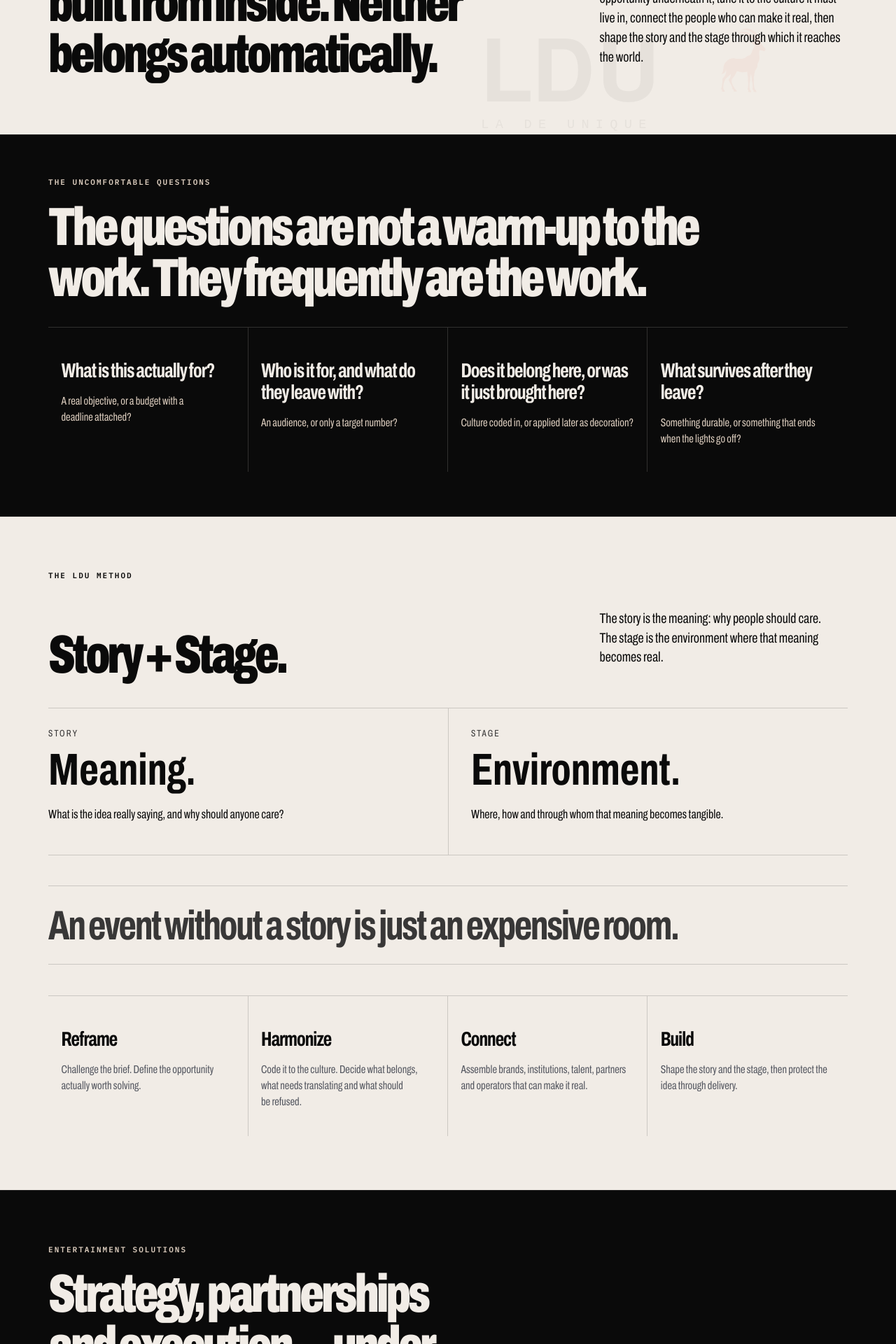
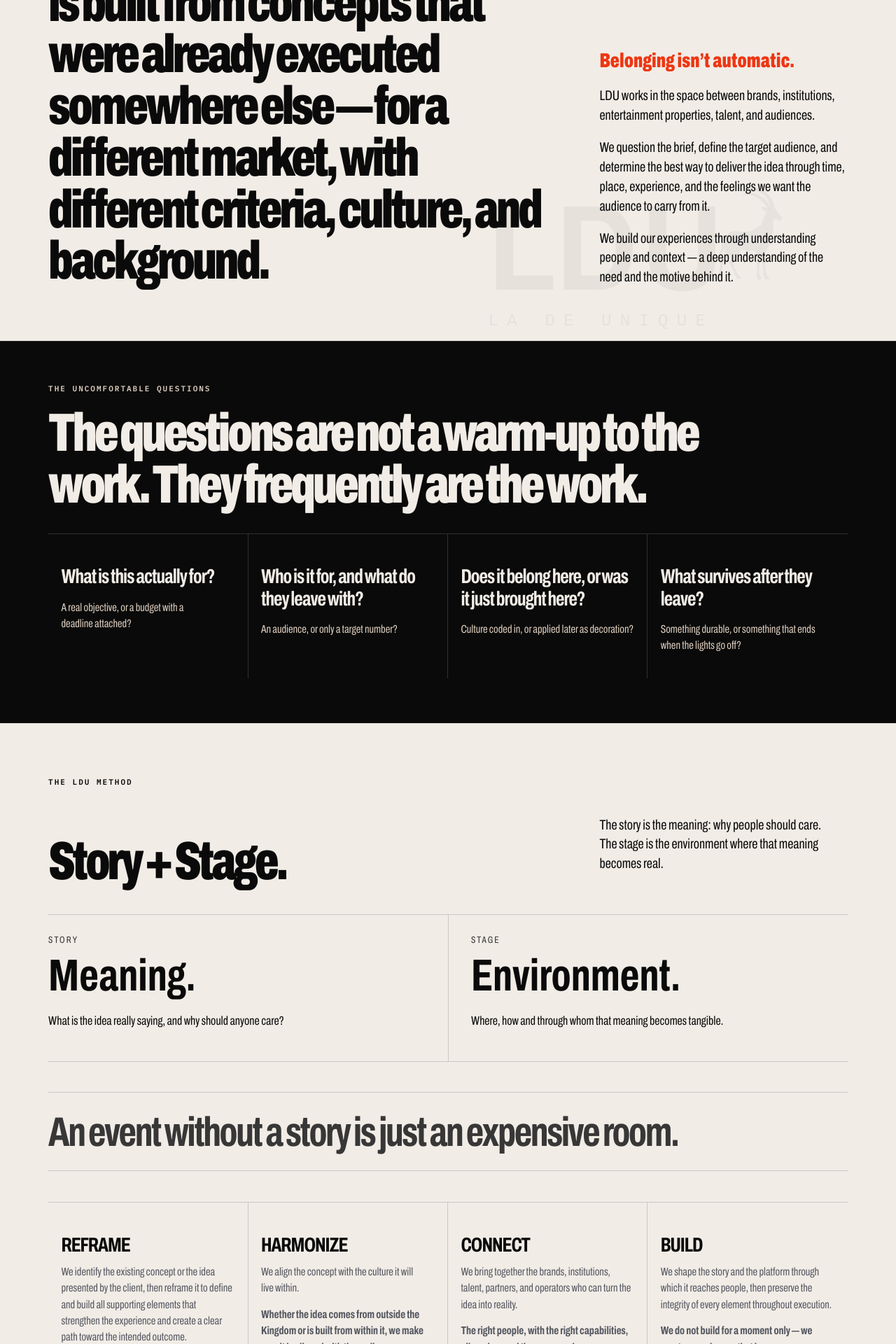
Before and after one commit to ex-experience/ldu.sa, a React (Vite) app: page / in a window 1280 px wide. Shown: the part 1140-3060 px from the top of the page at 70% size. Built offline with nearby package versions, Linux system fonts and the light colour scheme.

Commit message:
Update LDU position method copy and brand lockup

```diff
--- a/src/components/Header.jsx
+++ b/src/components/Header.jsx
@@ -92,7 +92,8 @@
           <img
             className="brand-logo brand-logo-onyx"
             src={logoOnyx}
-            alt="LDU"
+            alt=""
+            aria-hidden="true"
           />
         </a>
 
--- a/src/components/Method.jsx
+++ b/src/components/Method.jsx
@@ -34,12 +34,24 @@
       <blockquote data-reveal>{t("method.quote")}</blockquote>
 
       <div className="method-grid no-number-grid" data-reveal>
-        {steps.map((key) => (
-          <article key={key}>
-            <h3>{t(`method.${key}`)}</h3>
-            <p>{t(`method.${key}Body`)}</p>
-          </article>
-        ))}
+        {steps.map((key) => {
+          const paragraphs = t(`method.${key}Body`).split("\n\n");
+          return (
+            <article key={key}>
+              <h3>{t(`method.${key}`)}</h3>
+              <div className="method-step-copy">
+                {paragraphs.map((paragraph, index) => (
+                  <p
+                    className={index > 0 ? "method-conclusion" : ""}
+                    key={`${key}-${index}`}
+                  >
+                    {paragraph}
+                  </p>
+                ))}
+              </div>
+            </article>
+          );
+        })}
       </div>
     </section>
   );
--- a/src/components/Position.jsx
+++ b/src/components/Position.jsx
@@ -6,6 +6,7 @@
 
 export default function Position() {
   const { t } = useI18n();
+  const positionParagraphs = t("position.body").split("\n\n");
 
   return (
     <>
@@ -13,9 +14,20 @@
         <div data-reveal>
           <div className="section-kicker">{t("position.kicker")}</div>
 
-          <div className="position-grid">
+          <div className="position-grid position-grid-editorial">
             <h2>{t("position.title")}</h2>
-            <p className="lead">{t("position.body")}</p>
+
+            <div className="position-copy">
+              {positionParagraphs.map((paragraph, index) => (
+                <p
+                  className={`lead ${index === 0 ? "position-statement" : ""}`}
+                  key={`${index}-${paragraph.slice(0, 18)}`}
+                >
+                  {paragraph}
+                </p>
+              ))}
+            </div>
+
             <img className="watermark wordmark-watermark" src={logoOnyx} alt="" />
           </div>
         </div>
--- a/src/i18n/translations.js
+++ b/src/i18n/translations.js
@@ -45,8 +45,8 @@
     "marquee.c": "Connect the people",
     "marquee.s": "Build the stage",
     "position.kicker": "Position",
-    "position.title": "Entertainment can arrive from outside. It can be built from inside. Neither belongs automatically.",
-    "position.body": "LDU works at that seam: between brands, institutions, entertainment properties, talent and audiences. We challenge the brief, uncover the more valuable opportunity underneath it, tune it to the culture it must live in, connect the people who can make it real, then shape the story and the stage through which it reaches the world.",
+    "position.title": "Entertainment either arrives from international sources, or is built from concepts that were already executed somewhere else — for a different market, with different criteria, culture, and background.",
+    "position.body": "Belonging isn’t automatic.\n\nLDU works in the space between brands, institutions, entertainment properties, talent, and audiences.\n\nWe question the brief, define the target audience, and determine the best way to deliver the idea through time, place, experience, and the feelings we want the audience to carry from it.\n\nWe build our experiences through understanding people and context — a deep understanding of the need and the motive behind it.",
     "questions.kicker": "The uncomfortable questions",
     "questions.title": "The questions are not a warm-up to the work. They frequently are the work.",
     "questions.q1": "What is this actually for?",
@@ -65,14 +65,14 @@
     "method.stageTitle": "Environment.",
     "method.stageBody": "Where, how and through whom that meaning becomes tangible.",
     "method.quote": "An event without a story is just an expensive room.",
-    "method.reframe": "Reframe",
-    "method.reframeBody": "Challenge the brief. Define the opportunity actually worth solving.",
-    "method.harmonize": "Harmonize",
-    "method.harmonizeBody": "Code it to the culture. Decide what belongs, what needs translating and what should be refused.",
-    "method.connect": "Connect",
-    "method.connectBody": "Assemble brands, institutions, talent, partners and operators that can make it real.",
-    "method.build": "Build",
-    "method.buildBody": "Shape the story and the stage, then protect the idea through delivery.",
+    "method.reframe": "REFRAME",
+    "method.reframeBody": "We identify the existing concept or the idea presented by the client, then reframe it to define and build all supporting elements that strengthen the experience and create a clear path toward the intended outcome.",
+    "method.harmonize": "HARMONIZE",
+    "method.harmonizeBody": "We align the concept with the culture it will live within.\n\nWhether the idea comes from outside the Kingdom or is built from within it, we make sure it is aligned with the audience, age group, location, cultural context, and surrounding environment.",
+    "method.connect": "CONNECT",
+    "method.connectBody": "We bring together the brands, institutions, talent, partners, and operators who can turn the idea into reality.\n\nThe right people, with the right capabilities, aligned around the same goal.",
+    "method.build": "BUILD",
+    "method.buildBody": "We shape the story and the platform through which it reaches people, then preserve the integrity of every element throughout execution.\n\nWe do not build for a moment only — we create experiences that leave a memory, one that can evolve over time into a legacy.",
     "services.kicker": "Entertainment solutions",
     "services.title": "Strategy, partnerships and execution — under one accountable lead.",
     "services.body": "LDU is an entertainment solutions company. We sell solved problems, then direct the right specialists around the outcome.",
@@ -209,8 +209,8 @@
     "marquee.c": "اربط الأشخاص المناسبين",
     "marquee.s": "ابنِ المسرح",
     "position.kicker": "تموضعنا",
-    "position.title": "قد يأتي الترفيه من الخارج أو يولد من الداخل. في الحالتين، الانتماء ليس تلقائيًا.",
-    "position.body": "تعمل إل دي يونيك عند نقطة الالتقاء بين العلامات والمؤسسات والمشروعات الترفيهية والمواهب والجمهور. نراجع الملخص، نكشف الفرصة الأهم تحته، نضبطها على الثقافة التي ستعيش فيها، نصل الأشخاص القادرين على تحويلها إلى واقع، ثم نصوغ القصة والمسرح اللذين تصل من خلالهما إلى الناس.",
+    "position.title": "الترفيه إما أن يأتي من مصادر عالمية، أو يُبنى على مفاهيم سبق تنفيذها في أماكن أخرى، لسوق مختلف، بمعايير وثقافة وخلفية مختلفة.",
+    "position.body": "الانتماء لا يحدث تلقائيًا.\n\nتعمل LDU في المساحة التي تجمع بين العلامات التجارية، والمؤسسات، والكيانات الترفيهية، والمواهب، والجمهور.\n\nنحن نعيد النظر في الـBrief، ونحدد الجمهور المستهدف، ثم نحدد أفضل طريقة لإيصال الفكرة من حيث الوقت، والمكان، والتجربة، والمشاعر التي نريد إيصالها من خلالها.\n\nنحن نبني تجاربنا من خلال فهم الناس والسياق؛ فهمٍ عميق للاحتياج والدافع الكامن وراءه.",
     "questions.kicker": "الأسئلة غير المريحة",
     "questions.title": "الأسئلة ليست مقدمة للعمل؛ كثيرًا ما تكون هي العمل نفسه.",
     "questions.q1": "ما الهدف الحقيقي من هذا؟",
@@ -229,14 +229,14 @@
     "method.stageTitle": "البيئة.",
     "method.stageBody": "أين وكيف وعبر من يتحول المعنى إلى تجربة ملموسة؟",
     "method.quote": "الفعالية بلا قصة مجرد غرفة مكلفة.",
-    "method.reframe": "إعادة الصياغة",
-    "method.reframeBody": "نراجع الملخص ونحدد الفرصة التي تستحق الحل فعلًا.",
-    "method.harmonize": "المواءمة",
-    "method.harmonizeBody": "نضبط الفكرة على الثقافة: ما الذي ينتمي، وما الذي يحتاج إلى ترجمة، وما الذي يجب استبعاده.",
-    "method.connect": "الربط",
-    "method.connectBody": "نجمع العلامات والمؤسسات والمواهب والشركاء والمشغلين القادرين على تحويلها إلى واقع.",
-    "method.build": "البناء",
-    "method.buildBody": "نصوغ القصة والمسرح، ثم نحمي الفكرة خلال التنفيذ.",
+    "method.reframe": "إعادة الصياغة — REFRAME",
+    "method.reframeBody": "نحدد المفهوم القائم أو الفكرة التي يطرحها العميل، ونعيد صياغتها لتحديد وبناء جميع العناصر الداعمة التي من شأنها تعزيز التجربة، وخلق مسار واضح يقود إلى النتيجة المستهدفة.",
+    "method.harmonize": "المواءمة — HARMONIZE",
+    "method.harmonizeBody": "نضبط المفهوم ليتناسب مع الثقافة التي سيعيش ضمنها.\n\nسواء جاءت الفكرة من خارج المملكة أو بُنيت من داخلها، نتأكد من مواءمتها مع الجمهور، والفئة العمرية، والموقع، والسياق الثقافي، والبيئة المحيطة.",
+    "method.connect": "الربط — CONNECT",
+    "method.connectBody": "نجمع العلامات التجارية، والمؤسسات، والمواهب، والشركاء، والمشغلين القادرين على تحويل الفكرة إلى واقع.\n\nالأشخاص المناسبون، بالقدرات المناسبة، مجتمعين حول الهدف ذاته.",
+    "method.build": "البناء — BUILD",
+    "method.buildBody": "نشكّل القصة والمنصة التي تصل من خلالها إلى الناس، ثم نحافظ على تكامل جميع عناصرها خلال مرحلة التنفيذ.\n\nنحن لا نبني للحظة فقط، بل نصنع تجارب تترك ذكرى يمكن أن تتطور مع الوقت إلى إرث.",
     "services.kicker": "حلول ترفيهية",
     "services.title": "استراتيجية، شراكات وتنفيذ — تحت مسؤولية واحدة.",
     "services.body": "LDU شركة حلول ترفيهية. نبدأ بالمشكلة التي يجب حلها، ثم نوجّه المتخصصين المناسبين حول النتيجة المطلوبة.",
--- a/src/styles.css
+++ b/src/styles.css
@@ -3279,3 +3279,90 @@
 }
 
 /* End production hardening v1 */
+
+
+/* LDU urgent content + brand lockup update — 2026-09-14 */
+
+.position-grid-editorial {
+  align-items: start;
+}
+
+.position-copy {
+  display: grid;
+  gap: 1.15rem;
+  align-self: end;
+}
+
+.position-copy .lead {
+  margin: 0;
+}
+
+.position-copy .position-statement {
+  color: var(--flame);
+  font-weight: 800;
+  font-size: clamp(22px, 2.25vw, 34px);
+  line-height: 1.25;
+}
+
+.method-step-copy {
+  display: grid;
+  gap: .9rem;
+}
+
+.method-step-copy p {
+  margin: 0;
+}
+
+.method-step-copy .method-conclusion {
+  color: var(--ink);
+  font-weight: 700;
+}
+
+.brand-wordmark {
+  width: clamp(124px, 12vw, 174px);
+}
+
+.brand-wordmark .brand-logo {
+  width: 100% !important;
+  height: 44px !important;
+  filter: none !important;
+}
+
+.mobile-menu-head img {
+  width: 152px !important;
+  height: auto !important;
+  filter: none !important;
+}
+
+.footer-brand img {
+  width: clamp(190px, 22vw, 280px) !important;
+  height: auto !important;
+  filter: none !important;
+}
+
+.wordmark-watermark {
+  filter: none !important;
+}
+
+@media (max-width: 820px) {
+  .brand-wordmark {
+    width: 132px;
+    min-width: 132px;
+  }
+
+  .brand-wordmark .brand-logo {
+    height: 42px !important;
+  }
+
+  .mobile-menu-head img {
+    width: 138px !important;
+  }
+
+  .footer-brand img {
+    width: min(64vw, 238px) !important;
+  }
+
+  .position-copy {
+    gap: 1rem;
+  }
+}
```
Also changed, not shown: src/assets/brand-kit/LDU_logo_ivory_on_transparent.svg, src/assets/brand-kit/LDU_logo_onyx_on_transparent.svg.
